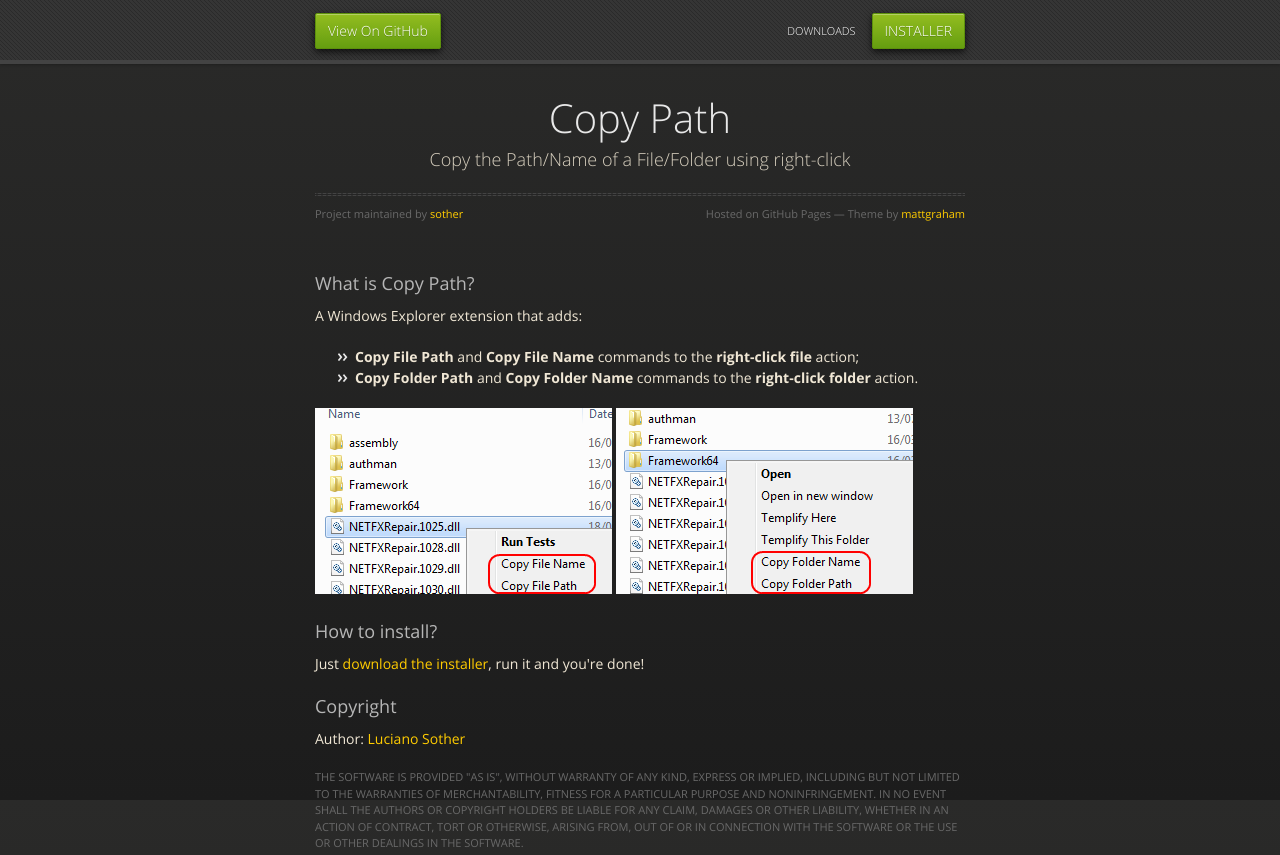
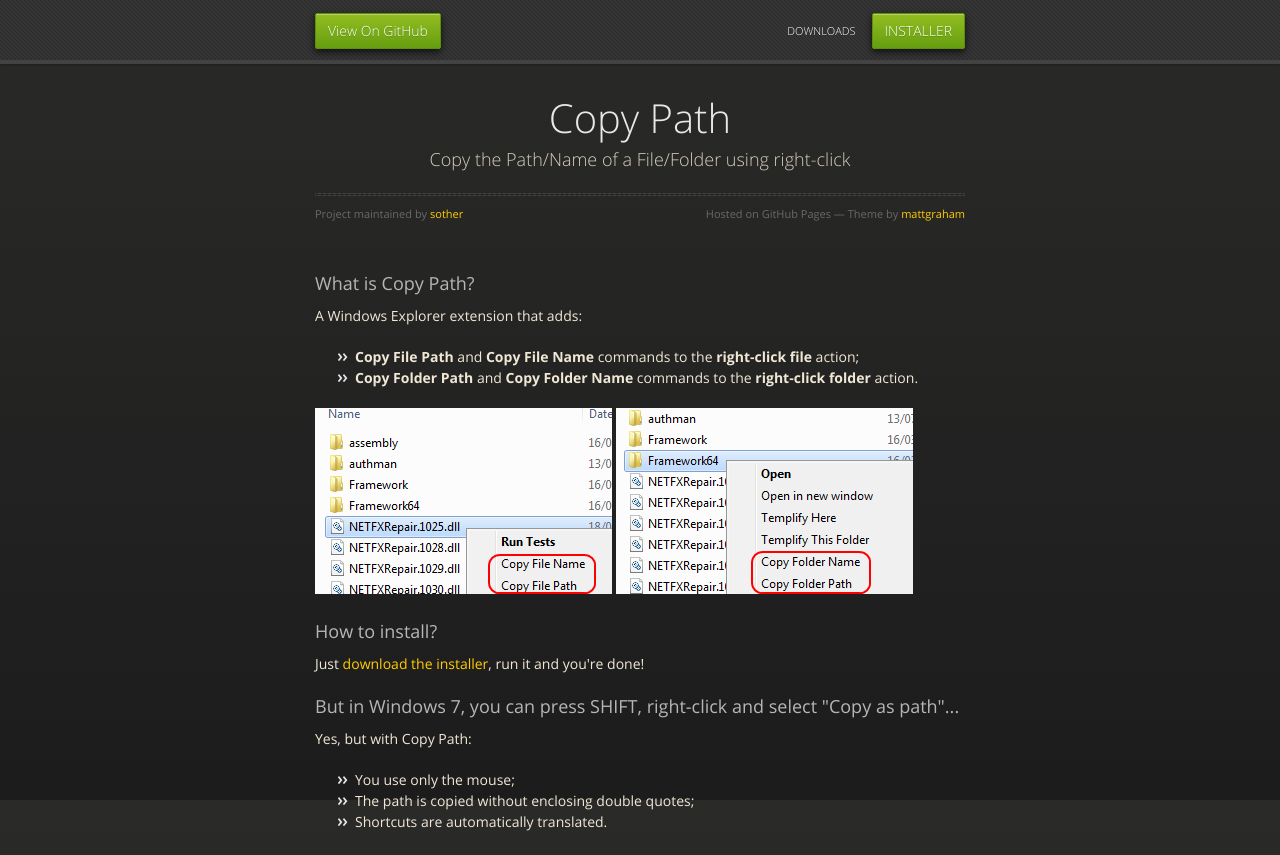
Before and after one commit to sother/CopyPath, a plain HTML site: page index.html in a window 1280 px wide. Shown: the top 855 px of the page. Drawn offline with nearby package versions, Linux system fonts and the light colour scheme.

Commit message:
Updated to show advantages over the native Windows 7 SHIFT + right-click.

```diff
--- a/index.html
+++ b/index.html
@@ -54,6 +54,18 @@
 
         <p>Just <a href="https://github.com/sother/CopyPath/raw/master/release/CopyPathSetup.exe" target="_blank" onclick="_gaq.push(['_trackEvent','Download','CopyPathSetup.exe',this.href]);">download the installer</a>, run it and you're done!</p>
 
+        <h3>But in Windows 7, you can press SHIFT, right-click and select "Copy as path"...</h3>
+
+        <p>Yes, but with Copy Path:
+
+          <ul>
+            <li>You use only the mouse;</li>
+            <li>The path is copied without enclosing double quotes;</li>
+            <li>Shortcuts are automatically translated.</li>
+          </ul>
+
+        </p>
+
         <h3>Copyright</h3>
 
         <p>Author: <a href="http://sother.info">Luciano Sother</a></p>
```
